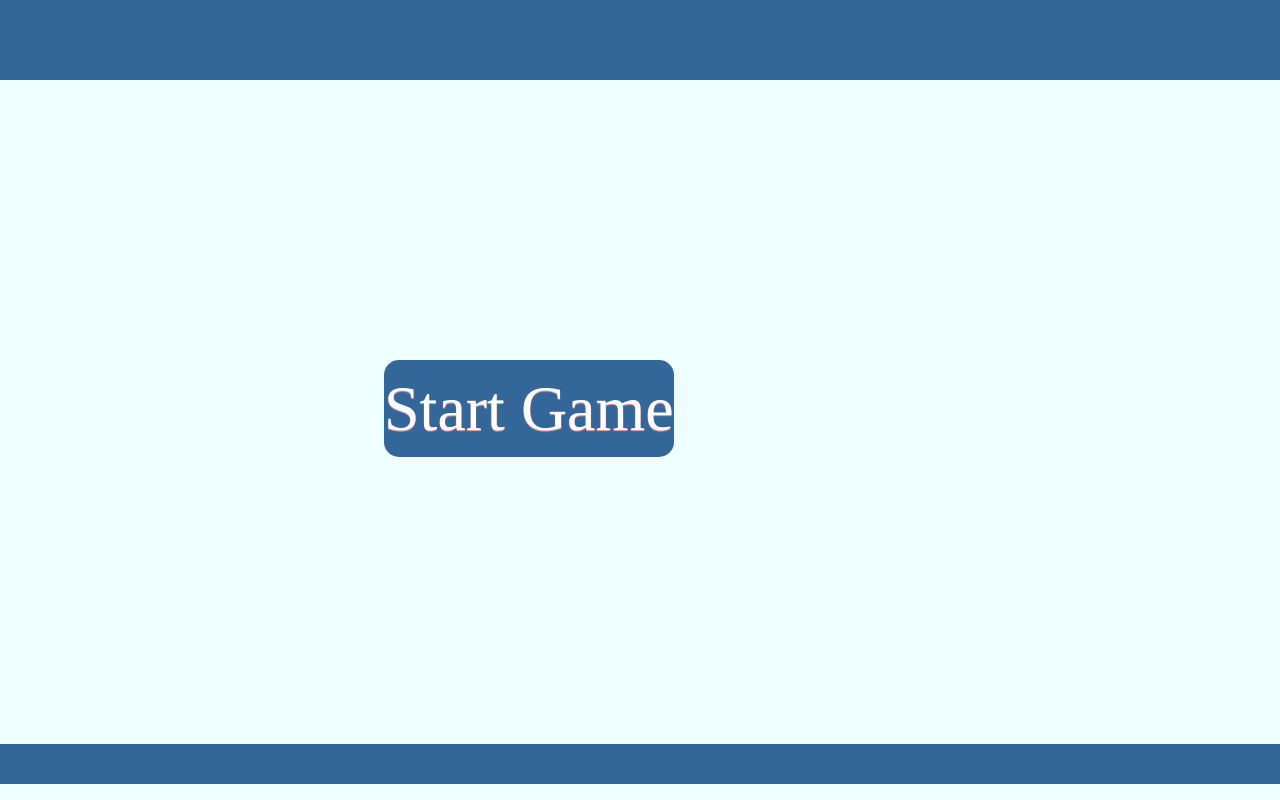
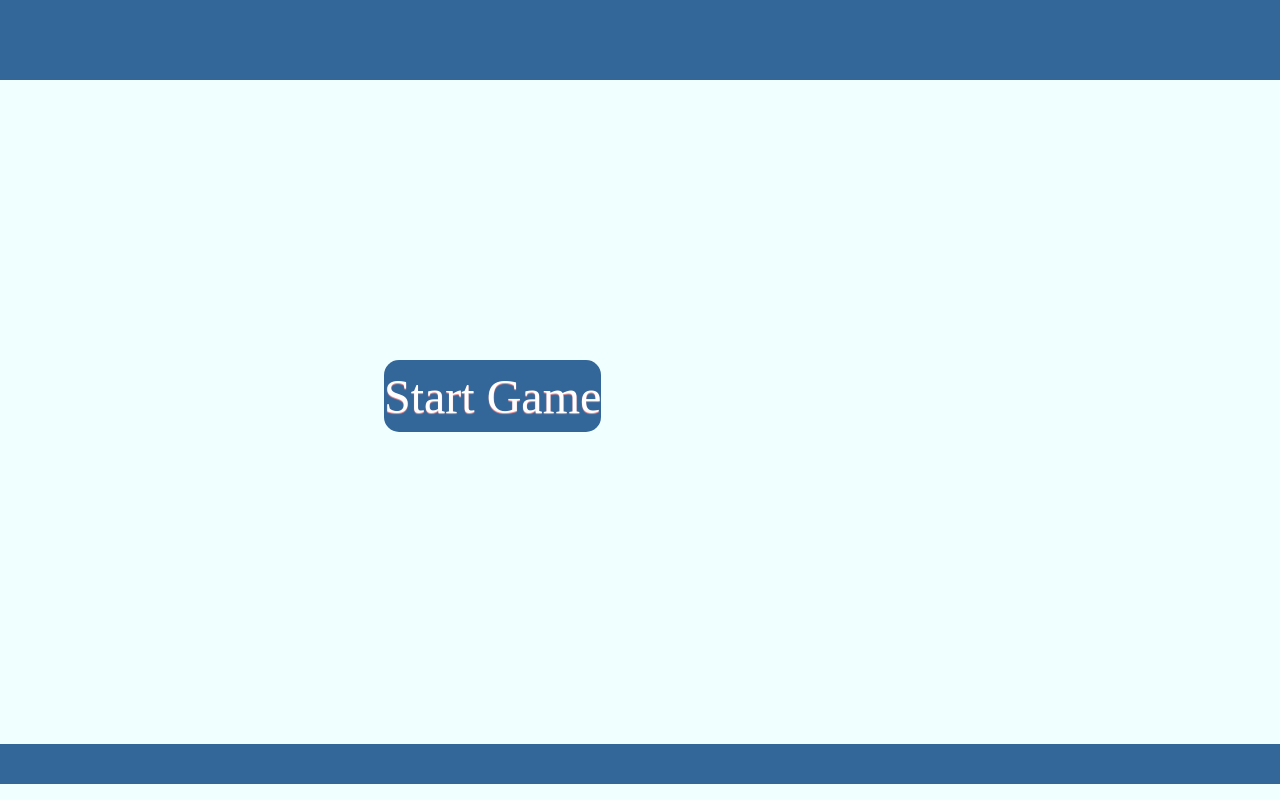
Before and after one commit to Srahul9111/Srahul9111.github.io, a website with bundled scripts: page index.html in a window 1280 px wide. Built offline with nearby package versions, Linux system fonts and the light colour scheme; files whose address does not match are found by name.

Commit message:
Update styles.css

```diff
--- a/css/styles.css
+++ b/css/styles.css
@@ -83,7 +83,7 @@ h1 {
   padding-bottom: 4%;
   border-radius: 15px;
   background-color: #369;
-  font-size: 8vmin;
+  font-size: 6vmin;
   text-shadow: 0px 1px 1px #f99;
   color: #fff;
 }
```
